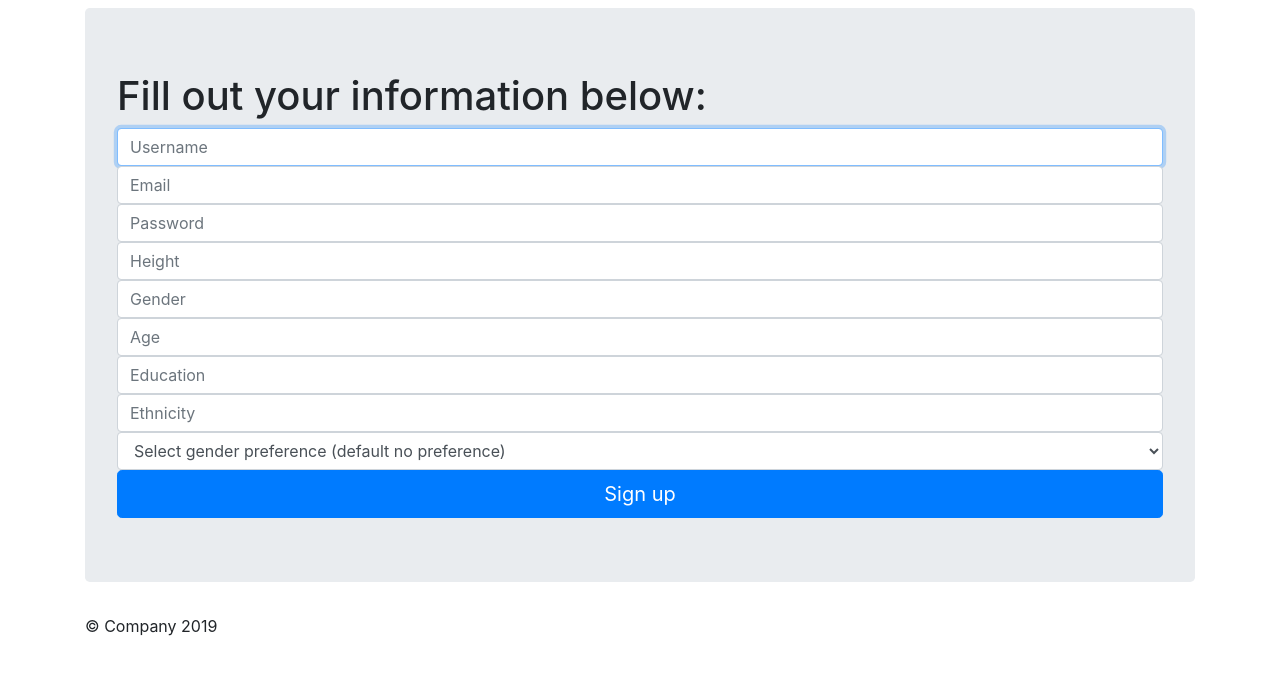
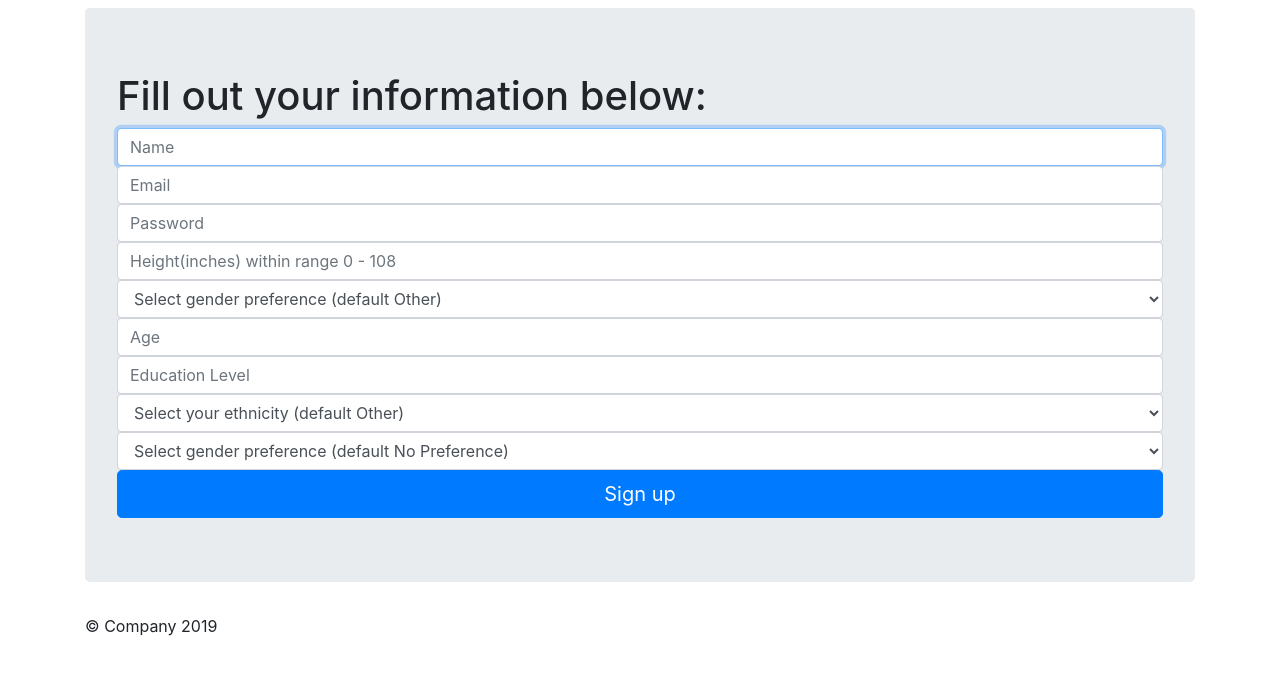
Before and after one commit to jiaminzx/CS-411-Project, a Flask app: page /showSignUp in a window 1280 px wide. Shown: the part 58-733 px from the top of the page. Run offline with Flask 2, Linux system fonts and the light colour scheme; some libraries are stand-ins or nearby versions.

Commit message:
modify should be working correctly and trigger added to users database for valid height checks

```diff
--- a/app.py
+++ b/app.py
@@ -66,6 +66,14 @@ def main():
 @app.route('/showSignUp')
 def signUp():
     return render_template('signup.html')
+
+@app.route('/showDelete')
+def delete():
+    return render_template('delete.html')
+
+@app.route('/showModify')
+def modify():
+    return render_template('modify.html')
 
 @app.route('/SignIn' , methods=['GET', 'POST'])
 def login():
@@ -164,17 +172,6 @@ def logout():
     session.pop('Login', None)
     return redirect(url_for('main'))
 
-@app.route('/showDelete')
-def delete():
-    return render_template('delete.html')
-
-@app.route('/showSignUp/handle_data', methods=['POST'])
-def handle_data():
-    # print "HEEEEEEERE"
-    if request.method == 'POST':
-        projectpath = request.form['projectFilepath']
-
-
 @app.route('/showSignUp', methods=['POST'])
 def adduser():
     error=''
@@ -190,18 +187,23 @@ def adduser():
             education = request.form['inputEducation']
             ethnicity = request.form['inputEthnicity']
             orientation = request.form['orientation']
+            print(age)
 
-            if age<18:
-                return render_template('signup.html', error="You must be above 18")
-
-            cursor.execute('SELECT * FROM users WHERE email="%s"' % (email))
-            duplicate_emails=cursor.fetchall()
-            if len(duplicate_emails) != 0:
-                error="Email already in use"
+            if (int(age) < 18):
+                print("Error")
+                error="You must be above 18"
+            elif( int(height) < 0 or int(height) > 108):
+                print("Error")
+                error="Your height doesn't fit the range"
             else:
-                cursor.execute("INSERT LOW_PRIORITY INTO users (name, email, password, height, sex, age, education, ethnicity,orientation)"
-                               "VALUES (%s,%s,%s,%s,%s,%s,%s,%s,%s)",(name, email, password, height, sex, age, education, ethnicity,orientation))
-                db.commit()
+                cursor.execute('SELECT * FROM users WHERE email="%s"' % (email))
+                duplicate_emails=cursor.fetchall()
+                if len(duplicate_emails) != 0:
+                    error="Email already in use"
+                else:
+                    cursor.execute("INSERT LOW_PRIORITY INTO users (name, email, password, height, sex, age, education, ethnicity,orientation)"
+                                   "VALUES (%s,%s,%s,%s,%s,%s,%s,%s,%s)",(name, email, password, height, sex, age, education, ethnicity,orientation))
+                    db.commit()
 
         except Exception as e:
           return(str(e))
@@ -209,25 +211,79 @@ def adduser():
 
 @app.route('/showModify', methods=['POST'])
 def moduser():
-    #print "Entered modUser"
+    error=''
+    userID = request.cookies.get('Login')
+    print("user in session:" +str(userID))
+    registeredUser = users_repository.get_user_by_id(userID)
     if request.method == 'POST':
         try:
-            username = request.form['inputName']
+            print("Reached")
+            email = registeredUser.email
+            cursor.execute('SELECT * FROM users WHERE email="%s"' % (email))
+            user_info=cursor.fetchall()
+            print("Reached!")
+            name = request.form['inputName']
             password = request.form['inputPassword']
-            email = request.form['inputEmail']
-            height =  request.form['inputHeight']
+            height = request.form['inputHeight']
             sex = request.form['inputGender']
-            try:
-                cursor.execute('UPDATE LOW_PRIORITY users SET name="%s", height="%s",sex="%s" WHERE email="%s"' % (username, height, sex, email))
-                db.commit()
-            except Exception as e:
-              return(str(e))
-            # cursor.execute("INSERT INTO users (name, email, password) VALUES (%s,%s, %s)",(username, email, password))
-            # db.commit()
+            age = request.form['inputAge']
+            education = request.form['inputEducation']
+            ethnicity = request.form['inputEthnicity']
+            orientation = request.form['orientation']
+            print(name, email, password, height, sex, age, education, ethnicity,orientation)
+            for value in user_info:
+                if(name == u''):
+                    name = value[18]
+                if(password == u''):
+                    password = value[17]
+                if(height == u''):
+                    height = value[7]
+                if(sex == u'no change'):
+                    sex = value[15]
+                if(age == u''):
+                    age = value[1]
+                if(education == u''):
+                    education = value[5]
+                if(ethnicity ==  u'no change'):
+                    ethnicity = value[6]
+                if(orientation ==  u'no change'):
+                    orientation = value[12]
+            print("Reached!!")
+            print(name, email, password, height, sex, age, education, ethnicity,orientation)
+            if int(age)<18:
+                return render_template('modify.html', error="Cannot change heigt to go below 18")
 
+            print(name, email, password, height, sex, age, education, ethnicity,orientation)
+            cursor.execute('UPDATE LOW_PRIORITY users SET name="%s", password="%s", height="%s", sex="%s", age="%s", education="%s", ethnicity="%s", orientation="%s" WHERE email="%s"' \
+             % (name, password, height, sex, age, education, ethnicity, orientation, email))
+
+            # cursor.execute('UPDATE LOW_PRIORITY users SET name="%s", height="%s",sex="%s" WHERE email="%s"' % (username, height, sex, email))
+            db.commit()
+            flash("Updated")
+            print("Reached!!!")
         except Exception as e:
           return(str(e))
-    return render_template('modify.html')
+    return render_template('modify.html', error=error)
+
+    # #print "Entered modUser"
+    # if request.method == 'POST':
+    #     try:
+    #         username = request.form['inputName']
+    #         password = request.form['inputPassword']
+    #         email = request.form['inputEmail']
+    #         height =  request.form['inputHeight']
+    #         sex = request.form['inputGender']
+    #         try:
+    #             cursor.execute('UPDATE LOW_PRIORITY users SET name="%s", height="%s",sex="%s" WHERE email="%s"' % (username, height, sex, email))
+    #             db.commit()
+    #         except Exception as e:
+    #           return(str(e))
+    #         # cursor.execute("INSERT INTO users (name, email, password) VALUES (%s,%s, %s)",(username, email, password))
+    #         # db.commit()
+    #
+    #     except Exception as e:
+    #       return(str(e))
+    # return render_template('modify.html')
 
 @app.route('/showDelete', methods=['POST'])
 def deluser():
@@ -260,5 +316,5 @@ def load_user(userid):
 
 # #comment out when hosting on cpanel
 if __name__ == "__main__":
-    app.run(host='sp19-cs411-36.cs.illinois.edu', port=8081)
+    app.run(host='sp19-cs411-36.cs.illinois.edu', port=8083)
     # app.run()
--- a/templates/signup.html
+++ b/templates/signup.html
@@ -19,7 +19,7 @@
           <ul class="nav nav-pills pull-right">
             <li role="presentation" ><a href="/"> Home </a> |</li>
             <li role="presentation" class="active"><a href="#"> Sign Up | </a></li>
-            <li role="presentation" ><a href="/"> Sign In </a> |</li>
+            <li role="presentation" ><a href="/SignIn"> Sign In </a> |</li>
           </ul>
 
         </nav>
@@ -30,29 +30,44 @@
         <h1>Fill out your information below:</h1>
         <form action="{{ url_for('adduser') }}" method="post">
           <label for="inputName" class="sr-only">Name</label>
-          <input type="name" name="inputName" id="inputName" class="form-control" placeholder="Username" required="required" autofocus>
+          <input type="name" name="inputName" id="inputName" class="form-control" placeholder="Name" required="required" autofocus>
           <label for="inputEmail" class="sr-only">email</label>
           <input type="email" name="inputEmail" id="inputEmail" class="form-control" placeholder="Email" required="required" autofocus>
           <label for="inputPassword" class="sr-only">Password</label>
           <input type="password" name="inputPassword" id="inputPassword" class="form-control" placeholder="Password" required="required">
-          <label for="inputHeight" class="sr-only">Height(inches)</label>
-          <input type="number" name="inputHeight" id="inputHeight" class="form-control" placeholder="Height" required="required">
+          <label for="inputHeight" class="sr-only">Height</label>
+          <input type="number" name="inputHeight" id="inputHeight" class="form-control" placeholder="Height(inches) within range 0 - 108" required="required">
 
-          <label for="inputGender" class="sr-only">Gender</label>
-          <input type="name" name="inputGender" id="inputGender" class="form-control" placeholder="Gender" required autofocus>
+          <select class="form-control" id="inputGender" name="inputGender">
+              <option value="M">Male</option>
+              <option value="F">Female</option>
+              <option value="NB">Non-binary</option>
+              <option value="other" selected>Select gender preference (default Other)</option>
+          </select>
+
           <label for="inputAge" class="sr-only">age</label>
           <input type="number" name="inputAge" id="inputAge" class="form-control" placeholder="Age" required autofocus>
-          <label for="inputEducation" class="sr-only">Education</label>
-          <input type="name" name="inputEducation" id="inputEducation" class="form-control" placeholder="Education" required>
-          <label for="inputEthnicity" class="sr-only">Ethnicity</label>
-          <input type="ethnicity" name="inputEthnicity" id="inputEthnicity" class="form-control" placeholder="Ethnicity" required>
+          <label for="inputEducation" class="sr-only">Education Level</label>
+          <input type="name" name="inputEducation" id="inputEducation" class="form-control" placeholder="Education Level" required>
 
-            <select class="form-control" id="orientation" name="orientation">
-                <option value="straight">straight</option>
-                <option value="bi-sexual">bi-sexual</option>
-                <option value="pansexual" selected>Select gender preference (default no preference)</option>
-                <option value="gay">gay</option>
-            </select>
+          <select class="form-control" id="inputEthnicity" name="inputEthnicity">
+              <option value="american_indian">American Indian</option>
+              <option value="black_african">Black/African Decent</option>
+              <option value="east_asian">East Asian</option>
+              <option value="hispanic_latino">Hispanic/Latino</option>
+              <option value="middle_easter">Middle Eastern</option>
+              <option value="pacific_islander">Pacific Islander</option>
+              <option value="south_asian">South Asian</option>
+              <option value="white_caucasian">White/Caucasian</option>
+              <option value="other" selected>Select your ethnicity (default Other)</option>
+          </select>
+
+          <select class="form-control" id="orientation" name="orientation">
+              <option value="straight">straight</option>
+              <option value="bi-sexual">bi-sexual</option>
+              <option value="pansexual" selected>Select gender preference (default No Preference)</option>
+              <option value="gay">gay</option>
+          </select>
 
           <button id="btnSignUp" class="btn btn-lg btn-primary btn-block" type="submit">Sign up</button>
         </form>
```
Also changed, not shown: templates/modify.html (+48 -13 lines).
